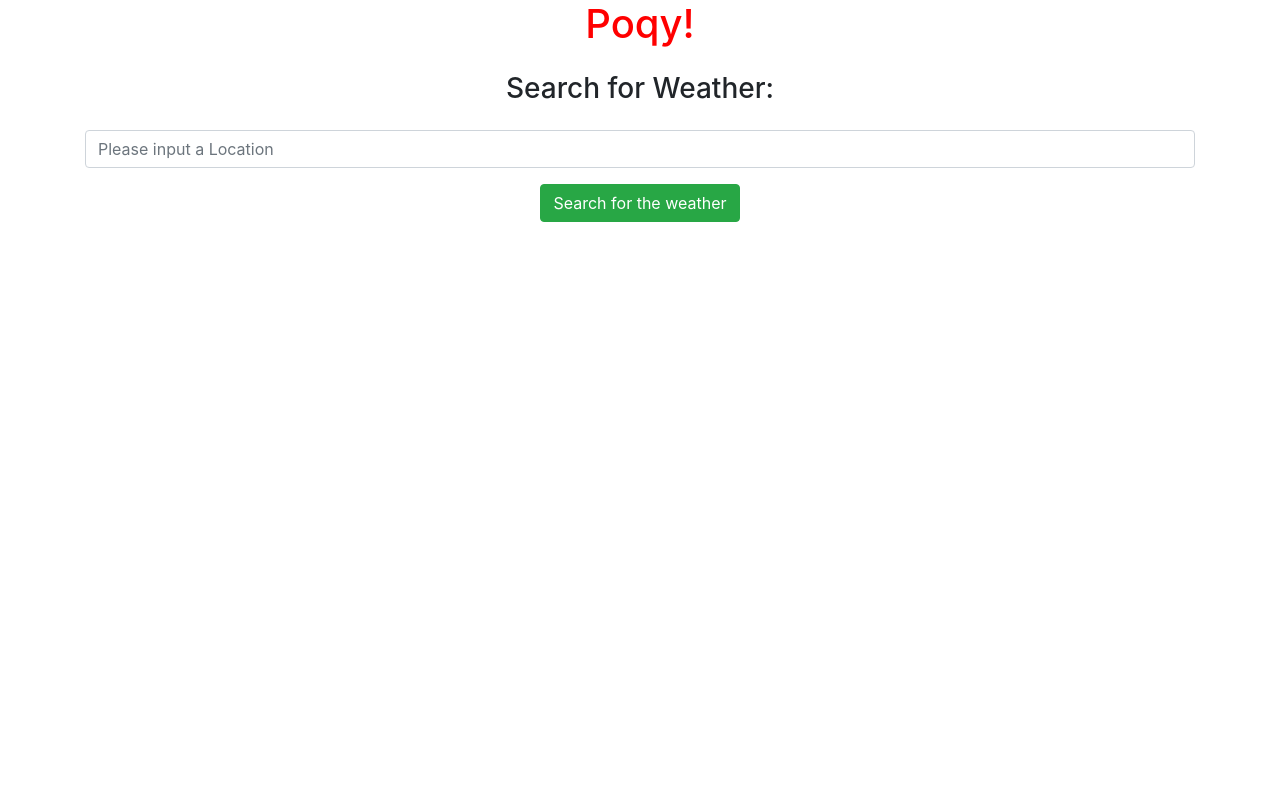
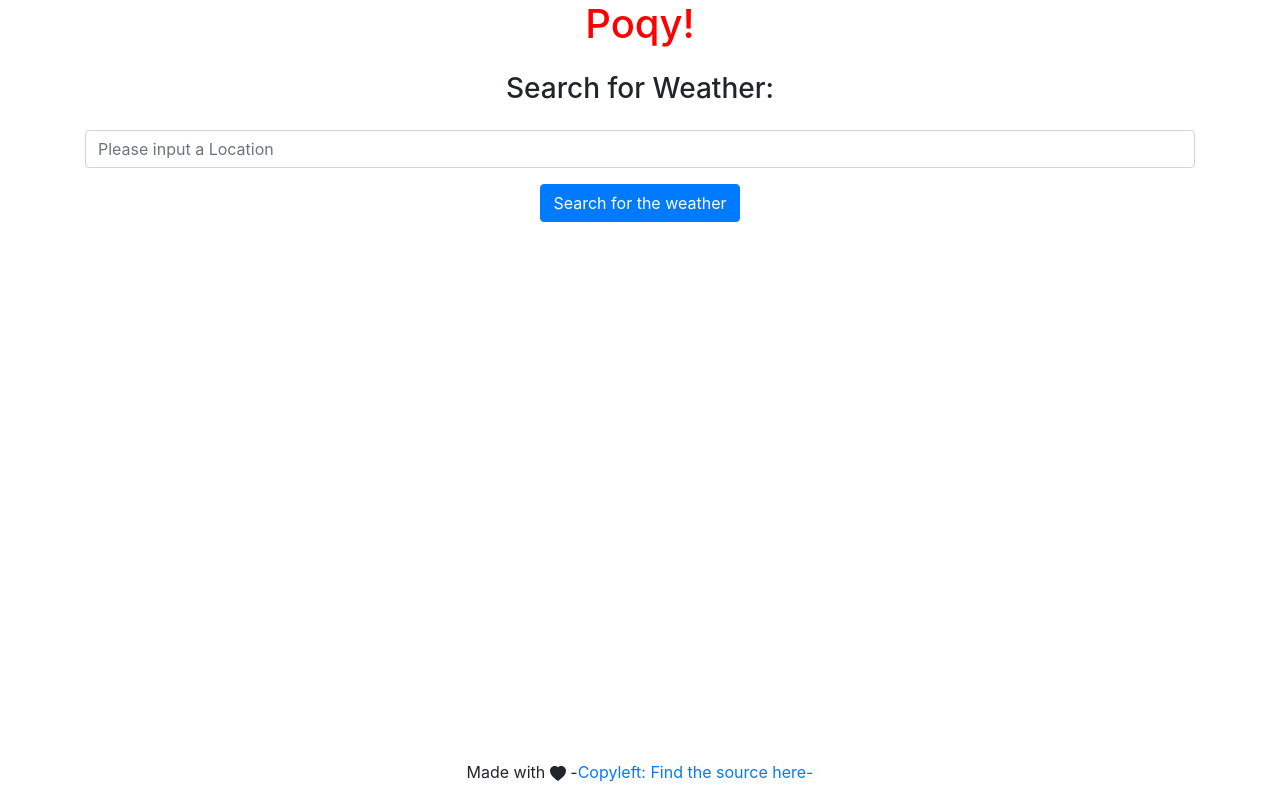
Before and after one commit to Vicropht/poqy, an Angular app: page /weather in a window 1280 px wide. Built offline with nearby package versions, Linux system fonts and the light colour scheme.

Commit message:
Add footer, modify weather button color

```diff
--- a/src/app/app.component.html
+++ b/src/app/app.component.html
@@ -2,4 +2,13 @@
   <h1><a class="no-link" routerLink="">Poqy!</a></h1>
 </header>
 
+<footer class="fixed-bottom d-flex justify-content-center">
+  <p>
+    Made with
+    <svg width="1em" height="1em" viewBox="0 0 16 16" class="bi bi-heart-fill" fill="currentColor" xmlns="http://www.w3.org/2000/svg">
+      <path fill-rule="evenodd" d="M8 1.314C12.438-3.248 23.534 4.735 8 15-7.534 4.736 3.562-3.248 8 1.314z"/>
+    </svg> -
+  </p>
+  <a href="https://github.com/Vicropht/poqy">Copyleft: Find the source here-</a>
+</footer>
 <router-outlet></router-outlet>
--- a/src/app/tools/weather/weather.component.html
+++ b/src/app/tools/weather/weather.component.html
@@ -8,7 +8,7 @@
             placeholder="Please input a Location" formControlName="location" />
         </div>
         <div class="text-center">
-          <button type="submit" class="btn btn-success btn-md">
+          <button type="submit" class="btn btn-primary btn-md">
             Search for the weather
           </button>
         </div>
```
